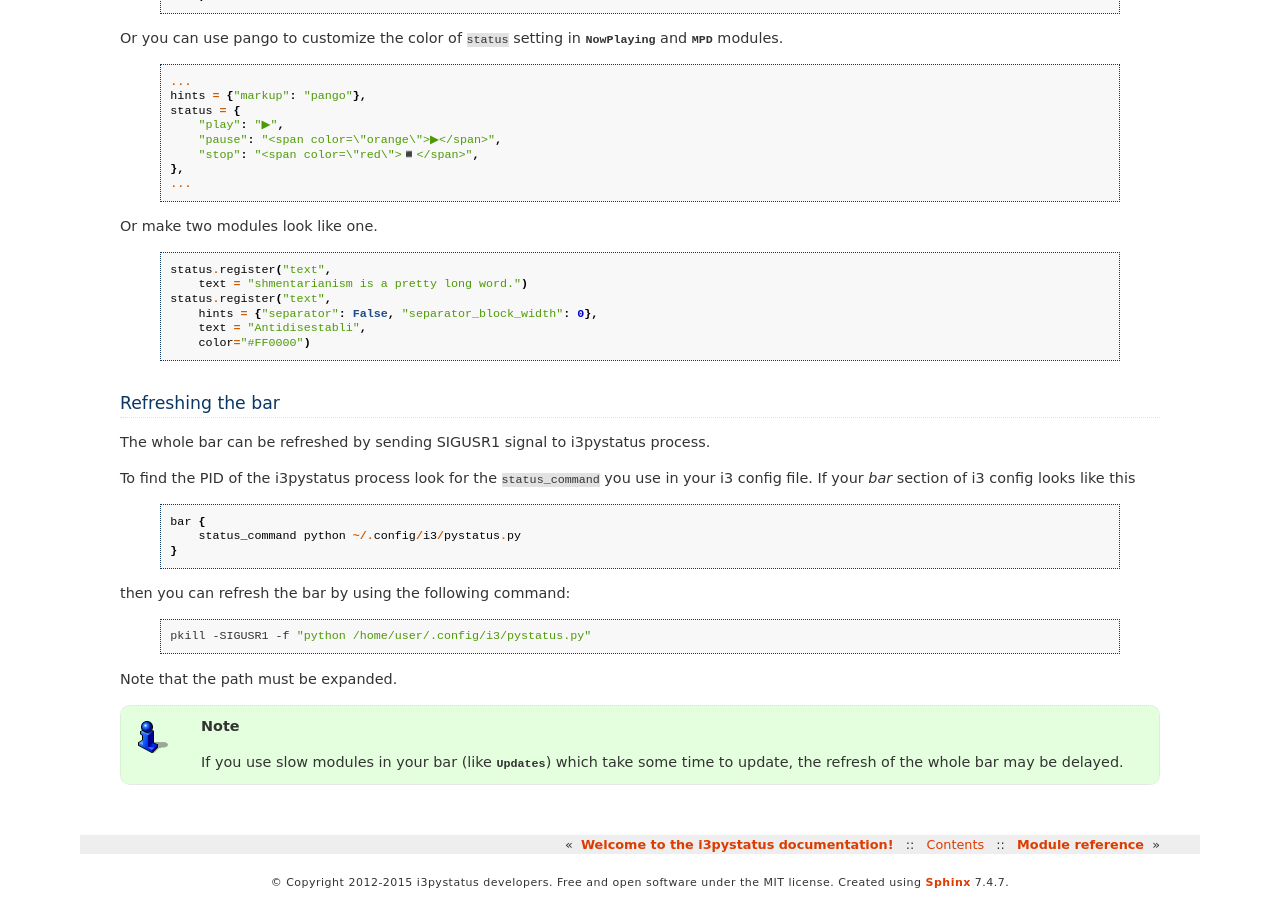
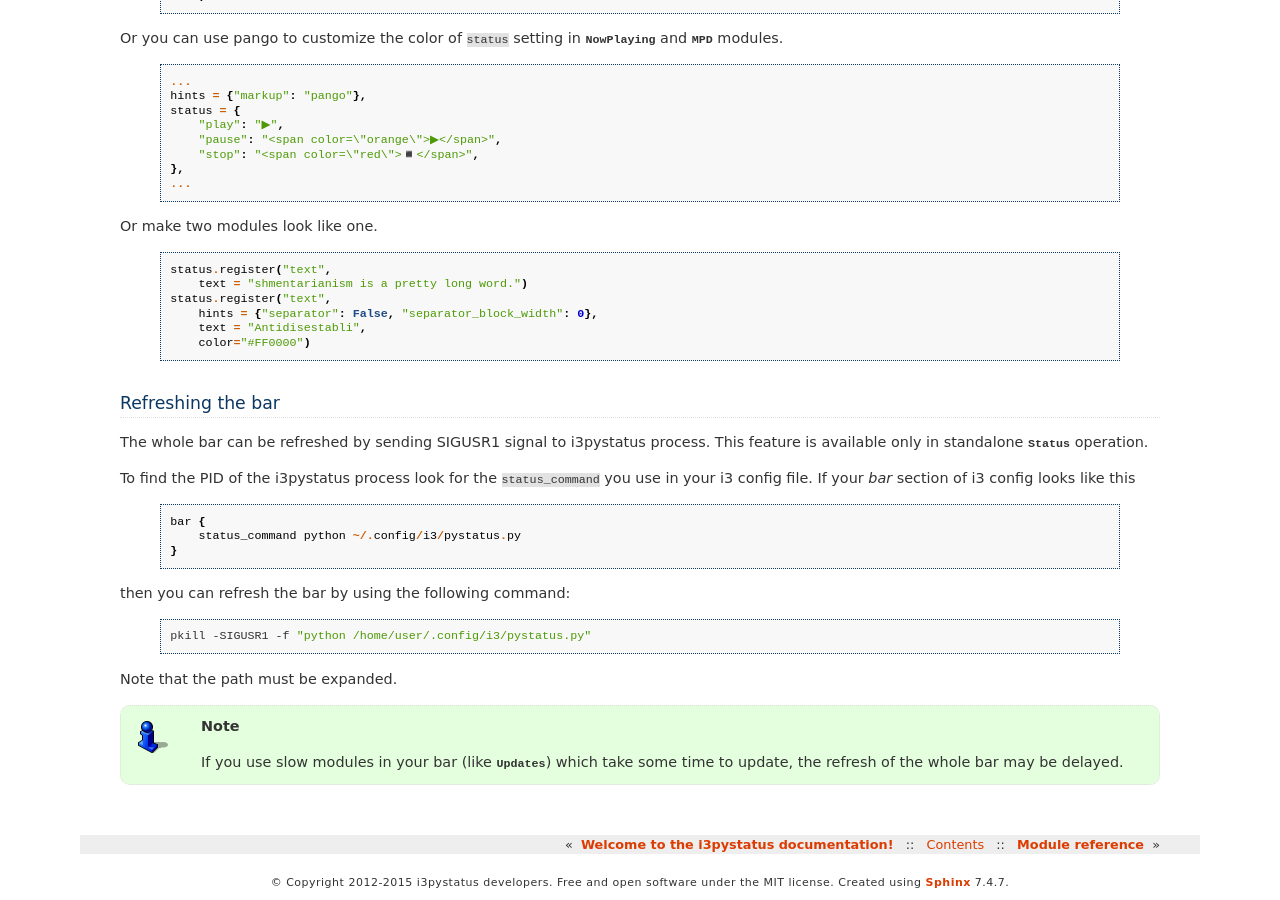
Before and after one commit to enkore/i3pystatus, a Sphinx documentation site: the page built from docs/configuration.rst, in a window 1280 px wide and 900 px high, scrolled down 4930 px. Built offline with Sphinx 7.4.7, drawn with Linux system fonts in a browser that asks for light colours.

Commit message:
Updated docs.

```diff
--- a/docs/configuration.rst
+++ b/docs/configuration.rst
@@ -377,6 +377,7 @@ Refreshing the bar
 ------------------
 
 The whole bar can be refreshed by sending SIGUSR1 signal to i3pystatus process.
+This feature is available only in standalone :py:class:`.Status` operation.
 
 To find the PID of the i3pystatus process look for the ``status_command`` you
 use in your i3 config file.
```
